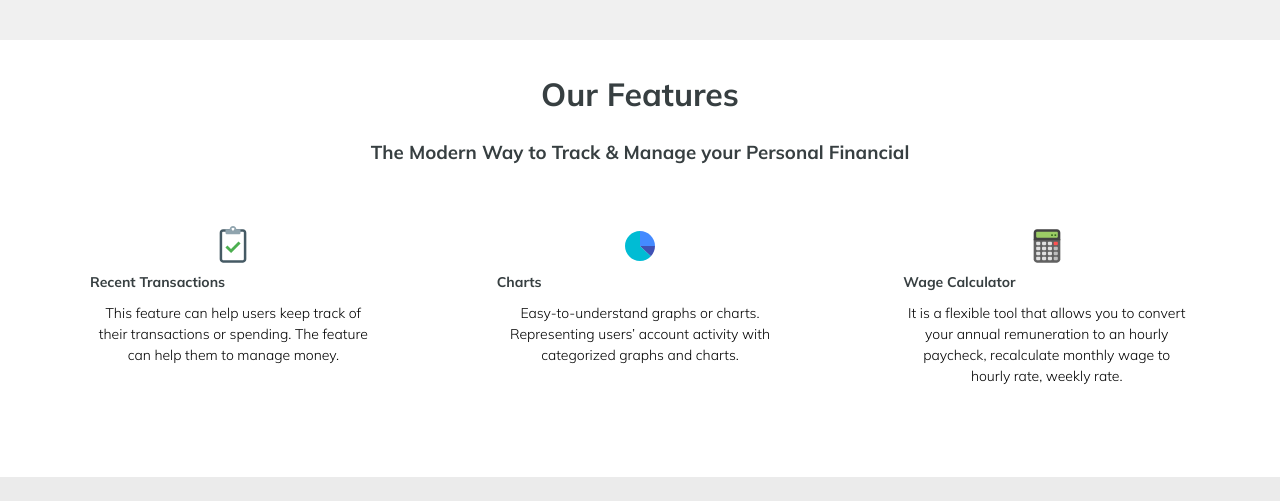
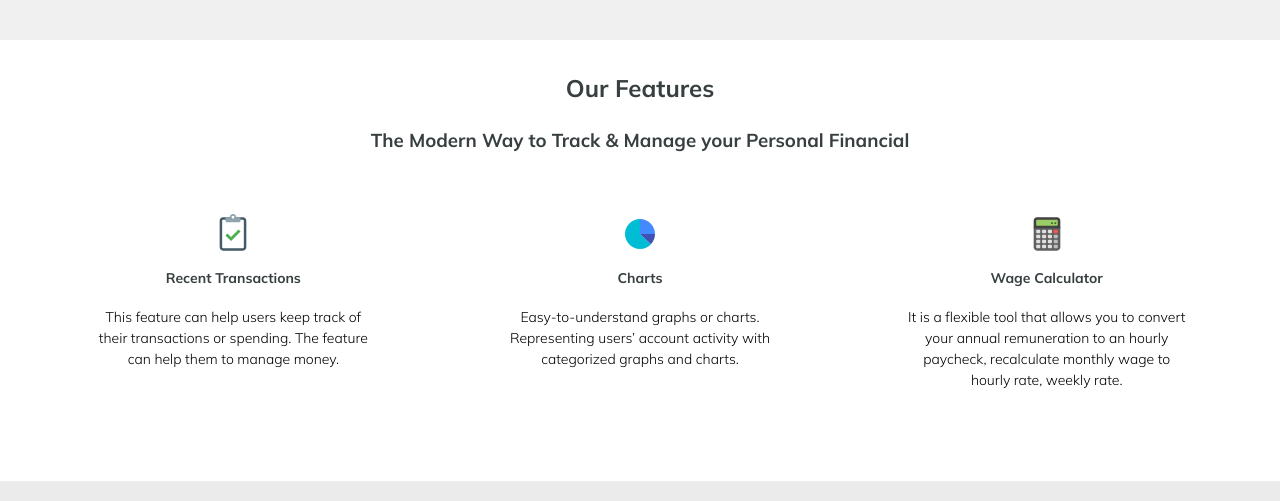
Before and after one commit to markanator/rosemary-personal-finance, a React (Create React App) app: page / in a window 1280 px wide. Shown: the part 705-1206 px from the top of the page. Built offline with nearby package versions, Linux system fonts and the light colour scheme; no server answers.

Commit message:
fixed html semantics

```diff
--- a/src/features/homepage/home-features.js
+++ b/src/features/homepage/home-features.js
@@ -2,11 +2,11 @@ import React from 'react';
 import { FcInspection } from 'react-icons/fc';
 import { FcPieChart } from 'react-icons/fc';
 import { FcCalculator } from 'react-icons/fc';
-import './home-features.css';
+import './home-features.scss';
 
 function HomeFeatures() {
   return (
-    <div className="feature-container">
+    <section className="feature-container">
       <h1> Our Features </h1>
       <h3> The Modern Way to Track & Manage your Personal Financial </h3>
 
@@ -39,7 +39,7 @@ function HomeFeatures() {
           </p>
         </div>
       </section>
-    </div>
+    </section>
   );
 }
 
--- a/src/features/homepage/home-features.css
+++ b/src/features/homepage/home-features.scss
@@ -22,6 +22,12 @@
   margin: 30px;
   text-align: center;
   flex: 50%;
+
+  h4 {
+    text-align: center;
+    margin-top: 0.5rem;
+    margin-bottom: 0.5rem;
+  }
 }
 
 .app-icon {
--- a/src/features/homepage/team_section.js
+++ b/src/features/homepage/team_section.js
@@ -1,5 +1,5 @@
 import React from 'react';
-import './team_section.css';
+import './team_section.scss';
 
 export default function TeamSection() {
   return (
```
Also changed, not shown: src/features/homepage/team_section.scss (renamed from src/features/homepage/team_section.css).
